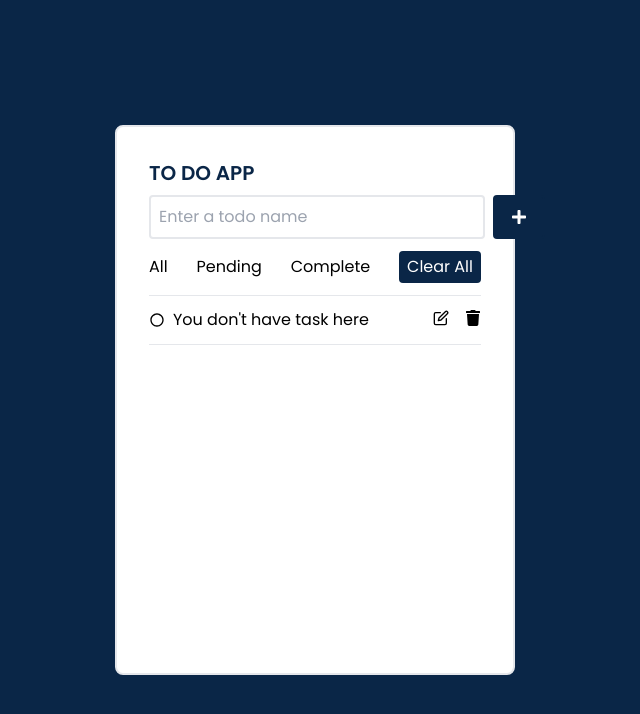
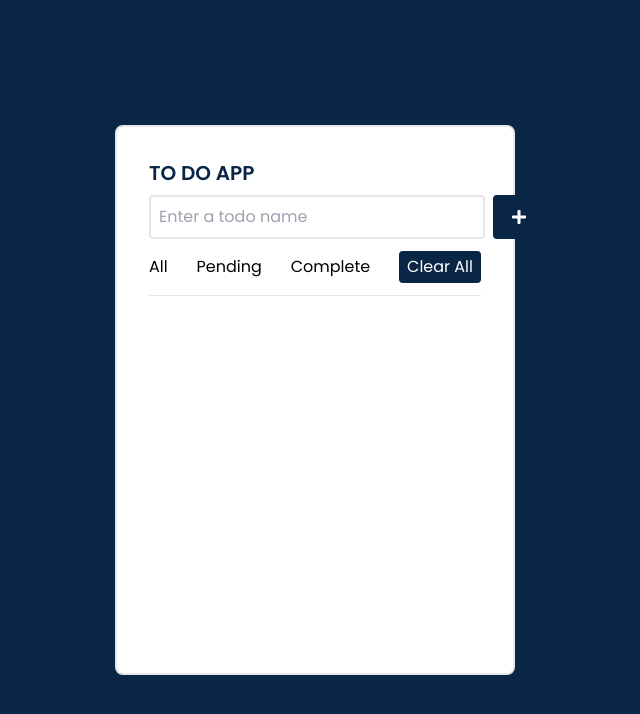
Before and after one commit to AbdMamun1999/to-do-app, a React (Vite) app: page / in a window 1280 px wide. Shown: the top 714 px of the page, without its empty margins (325-965 px from the left). Built offline with nearby package versions, Linux system fonts and the light colour scheme.

Commit message:
dispaly todo in the app

```diff
--- a/src/components/AddTodoForm.jsx
+++ b/src/components/AddTodoForm.jsx
@@ -21,6 +21,7 @@ const AddTodoForm = ({ todoName, setTodoName }) => {
       toast.error("please write a task name");
     } else {
       dispatch(addTodo(task));
+      setTodoName("")
     }
   };
 
--- a/src/components/Todo.jsx
+++ b/src/components/Todo.jsx
@@ -1,9 +1,11 @@
 import React, { useState } from "react";
+import { useSelector } from "react-redux";
 import AddTodoForm from "./AddTodoForm";
 import TodoRow from "./TodoRow";
 
 const Todo = () => {
   const [todoName, setTodoName] = useState("");
+  const { todos, sortKey } = useSelector((state) => state.todo);
 
   return (
     <div className="w-[400px] min-h-[550px] p-8 rounded-lg border-2 bg-white">
@@ -21,8 +23,10 @@ const Todo = () => {
         </button>
       </div>
       <div className="border-t mt-3">
-        {/* <p className="mt-3">You don't have any task here</p> */}
-        <TodoRow />
+        {/* <p>You don't have task here</p> */}
+        {todos.map((todo) => (
+          <TodoRow key={todo._id} todo={todo} />
+        ))}
       </div>
     </div>
   );
--- a/src/components/TodoRow.jsx
+++ b/src/components/TodoRow.jsx
@@ -3,17 +3,14 @@ import { CgRadioCheck } from "react-icons/cg";
 import { FiEdit } from "react-icons/fi";
 import { FaTrash } from "react-icons/fa";
 
-const TodoRow = () => {
-
-
-
+const TodoRow = ({ todo }) => {
   return (
     <div className="flex flex-row justify-between items-center mt-3 border-b pb-3">
       <div className="flex flex-row gap-x-2 ">
         <button>
           <CgRadioCheck />
         </button>
-        <p>You don't have task here</p>
+        <p>{todo.todoName}</p>
       </div>
 
       <div>
```
